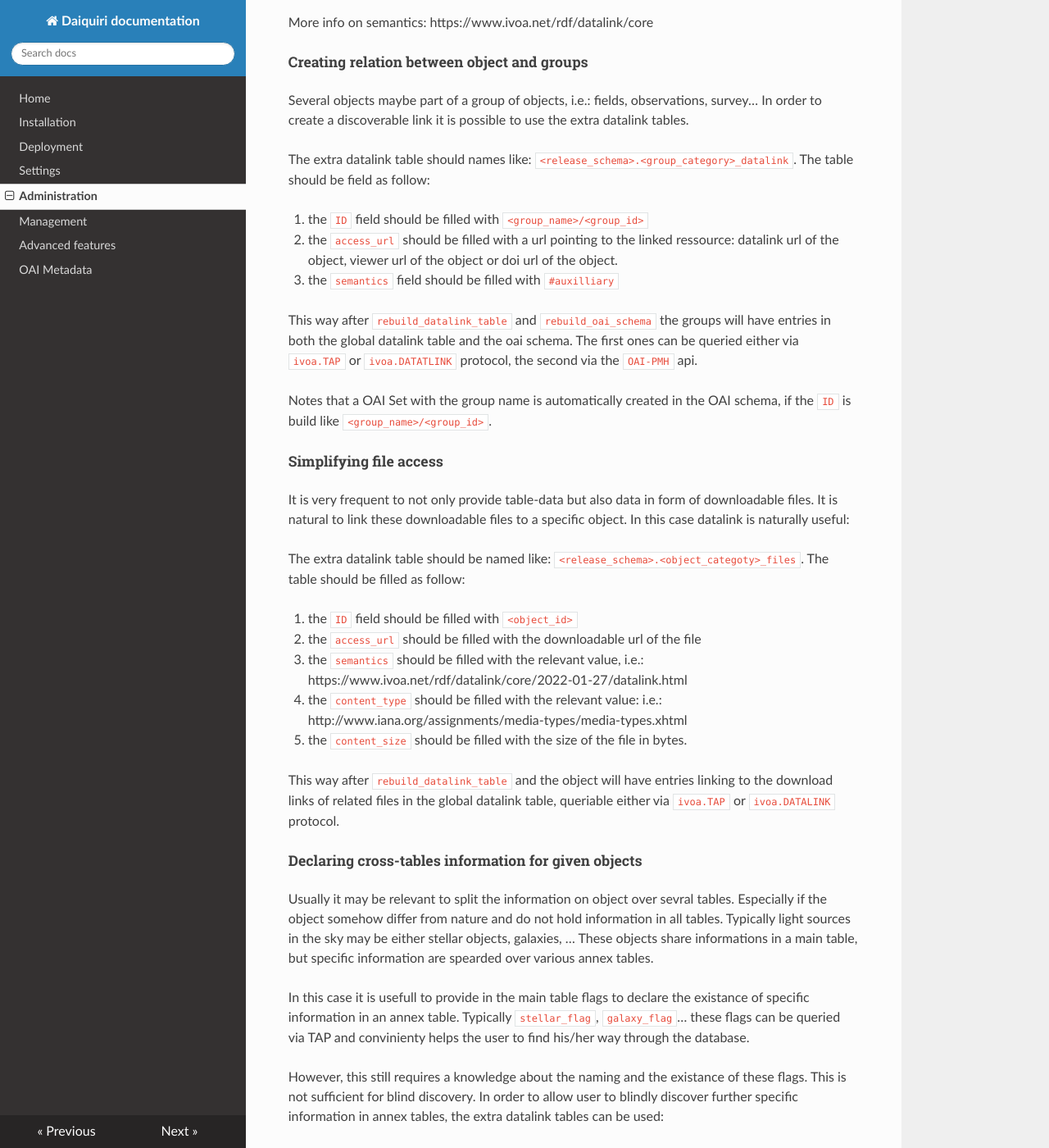
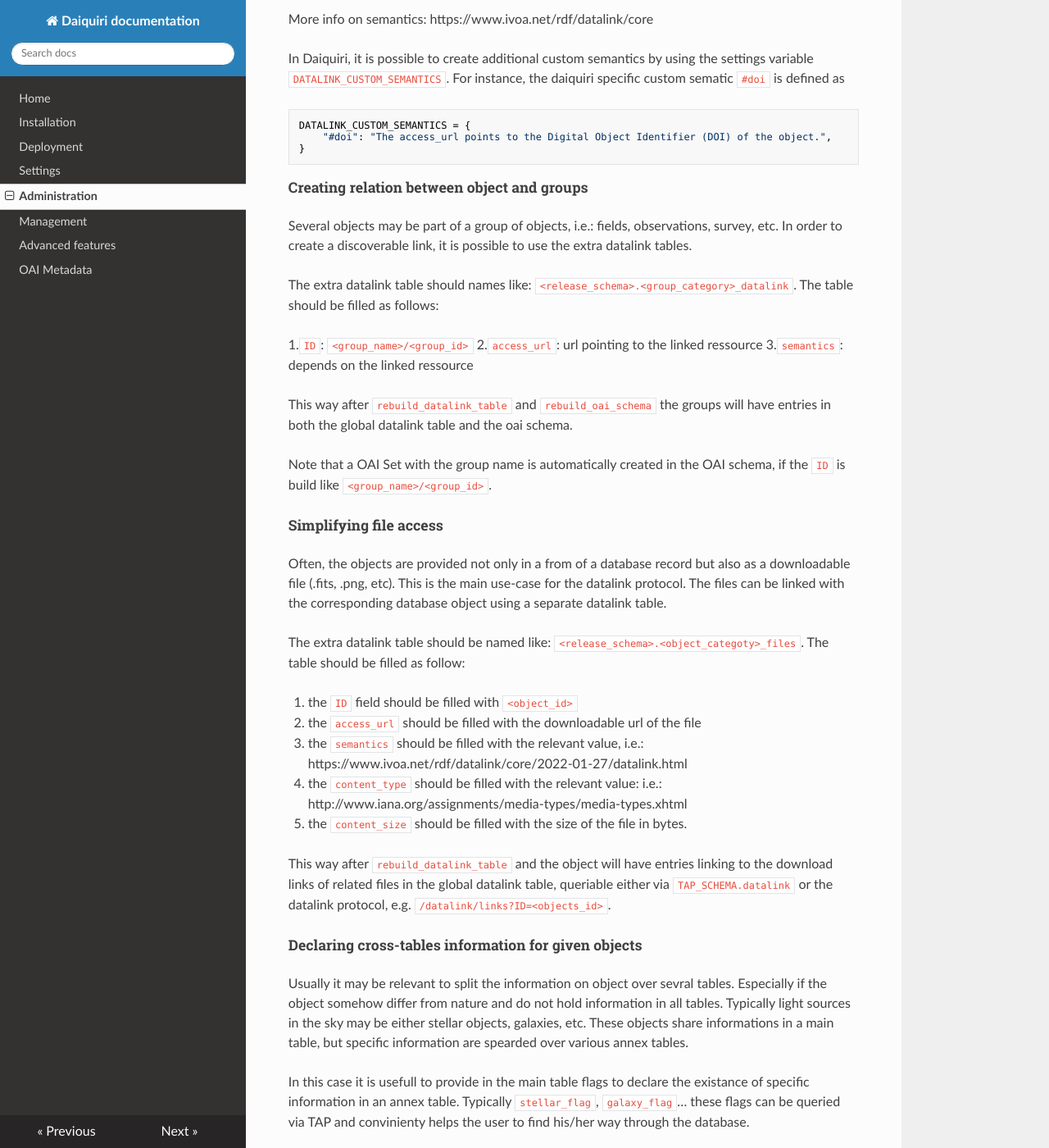
Before and after one commit to django-daiquiri/docs, an MkDocs documentation site: the page built from docs/administration.md, in a window 1280 px wide and 1400 px high, scrolled down 4884 px. Shown: the whole window at 82% size. Built offline with MkDocs 1.6.1, drawn with Linux system fonts in a browser that asks for light colours; nearby versions of some CDN libraries; some of the changed text lies outside the part shown.

Commit message:
Improve readability and clearify datalink

````diff
--- a/docs/administration.md
+++ b/docs/administration.md
@@ -4,27 +4,45 @@
 Admin interface
 ---------------
 
-Daiquiri uses the [Django Admin interfaca](https://docs.djangoproject.com/en/2.2/ref/contrib/admin/) as an interface for admins to intereact with a particular Daiquiri site. Please refer to the Django documentation for a detailed guide. Here we summarize the most important options:
+Daiquiri uses the [Django Admin interfaca](https://docs.djangoproject.com/en/4.2/ref/contrib/admin/)
+as an interface for admins to intereact with a particular Daiquiri site. Please
+refer to the Django documentation for a detailed guide. Here we summarize the
+most important options:
 
 #### Site configuration
 
-Daiquiri uses Django's [sites framework](https://docs.djangoproject.com/en/stable/ref/contrib/sites). It is therefore necesary to configure the **Domain name** and the **Display name** of your RDMO installation. This can be done in the admin interface under *SITE*.
+Daiquiri uses Django's [sites framework](https://docs.djangoproject.com/en/4.2/ref/contrib/sites).
+It is therefore necesary to configure the **Domain name** and the
+**Display name** of your Daiquiri installation. This can be done in the admin
+interface under *SITE*.
 
 #### Users and Groups
 
-The users and groups of your Daiquiri site can be managed under **AUTHENTICATION AND AUTHORIZATION**. You can create and update users and set their password directly, but most of the time this will be done by the users themselves using the account menu.
+The users and groups of your Daiquiri site can be managed under
+**AUTHENTICATION AND AUTHORIZATION**. You can create and update users and set
+their password directly, but most of the time this will be done by the users
+themselves using the account menu.
 
-The user created in the installation process can access all features of Daiquiri. In order to allow other users to access the management or the admin interface, they need to have the required permissions assigned to them. This can be done in two ways: through groups or using the superuser flag.
+The user created in the installation process can access all features of
+Daiquiri. In order to allow other users to access the management or the admin
+interface, they need to have the required permissions assigned to them. This
+can be done in two ways: through groups or using the superuser flag.
 
 #### Social accounts
 
-Using the [django-allauth](https://www.intenct.nl/projects/django-allauth/), social authentication using the OAuth2 protocol can be used with Daiquiri. For this `'allauth.socialaccount'` and, e.g. for GitHub, `'allauth.socialaccount.providers.github'` need to be added to `INSTALLED_APPS` in `base.py`. In addition, your app needs to be registered with the provider. The callback url needed for the registration is
+Using the [django-allauth](https://www.intenct.nl/projects/django-allauth/),
+social authentication using the OAuth2 protocol can be used with Daiquiri.
+For this `'allauth.socialaccount'` and, e.g. for GitHub,
+`'allauth.socialaccount.providers.github'` need to be added to `INSTALLED_APPS`
+in `base.py`. In addition, your app needs to be registered with the provider.
+The callback url needed for the registration is
 
 ```
 <site url>/account/<provider>/login/callback/
 ```
 
-Once the credentials are obtained, you need to enter them in the admin interface under SOCIAL ACCOUNTS. Click on Add social application and:
+Once the credentials are obtained, you need to enter them in the admin
+interface under SOCIAL ACCOUNTS. Click on Add social application and:
 
 1. Select the corresponding provider
 2. Enter a Name of your choice
@@ -40,7 +58,9 @@
 
 #### Setup groups
 
-The permission system of Daiquiri utilizes a set of groups to manage access to the management interfaces and the WordPress integration. These groups can be created using:
+The permission system of Daiquiri utilizes a set of groups to manage access to
+the management interfaces and the WordPress integration. These groups can be
+created using:
 
 ```bash
 python manage.py setup_groups
@@ -61,7 +79,8 @@
 
 #### Setup TAP_SCHEMA
 
-In order to setup the metadata for the TAP_SCHEMA run the following command (in your virtual environment):
+In order to setup the metadata for the TAP_SCHEMA run the following command
+(in your virtual environment):
 
 ```bash
 python manage.py setup_tap_metadata
@@ -71,7 +90,8 @@
 
 #### Rebuild TAP_SCHEMA
 
-The metadata is automatically synced between the metadata and the the TAP_SCHEMA. In order to rebuild the TAP_SCHEMA from scratch, you can use:
+The metadata is automatically synced between the metadata and the the
+TAP_SCHEMA. In order to rebuild the TAP_SCHEMA from scratch, you can use:
 
 ```bash
 python manage.py rebuild_tap_schema
@@ -79,11 +99,16 @@
 
 #### Rebuild DATALINK_TABLE
 
-The global datalink table is partly used for metadata management. DOI and related identifier entries for public schemas and tables with a doi field are automatically generated.
-Additionally all declared extra datalink tables (see `DATALINK_TABLES` setting variable) will be gathered and ingested into the global datalink table.
-The global datalink table is in `TAP_SCHEMA`, is publically available and can be queried via TAP. The extra datalink table should stay `PRIVATE`.
+The global datalink table is partly used for metadata management. DOI and
+related identifier entries for public schemas and tables with a doi field are
+automatically generated. Additionally, all declared extra datalink tables
+(see `DATALINK_TABLES` setting variable) will be gathered and ingested into
+the global datalink table. The global datalink table is in the `TAP_SCHEMA`.
+It is publically available and can be queried via TAP. The extra datalink
+table should stay `PRIVATE`.
 
-To resync the global datalink table with the metadata, and new extra datalink tables, you can use:
+To resync the global datalink table with the metadata, and new extra datalink
+tables, you can use:
 
 ```bash
 python manage.py rebuild_datalink_table
@@ -91,13 +116,17 @@
 
 #### Rebuild OAI Schema
 
-Similar to the TAP_SCHEMA, the records for the OAI-PMH interface are located in a seperate schema, whithin the scientific database. In order to create the `oai_schema` from scratch, use:
+Similar to the TAP_SCHEMA, the records for the OAI-PMH interface are located
+in a seperate schema, whithin the scientific database. In order to create the
+`oai_schema` from scratch, use:
 
 ```bash
 python manage.py rebuild_oai_schema
 ```
 
-Be aware that the OAI schema requires an up-to-date datalink table. So the datalink app should be activated, the global datalink table should exists: `setup_tap_schema`, and up-to-date: `rebuild_datalink_table`.
+Be aware that the OAI schema requires an up-to-date datalink table. So the
+datalink app should be activated, the global datalink table should exists:
+`setup_tap_schema`, and up-to-date: `rebuild_datalink_table`.
 
 #### Dump Fixtures
 
@@ -145,13 +174,15 @@
 
 #### Setup the scientific database
 
-For helping the administrator in properly creating the scientific database, you can use:
+For helping the administrator in properly creating the scientific database,
+you can use:
 
 ```bash
 python manage.py sqlcreate
 ```
 
-Note: on the contrary to its name sqlcreate do not create anything, it just prints the SQL statement to properly create the science tables.
+Note: on the contrary to its name sqlcreate do not create anything, it just
+prints the SQL statement to properly create the science tables.
 
 For the extra datalink tables, you can use:
 
@@ -170,19 +201,23 @@
 
 ##### Improving the metadata
 
-Tables and schemas with a filled doi field will automatically get 3 datalink entries relating the schema/table name to its documentation, related identifier and doi url.
-However not only tables and schema may have DOI, also objects or groups of objects may also diserve DOIs. In this case it is possible to use the extra datalink tables to
-create this relation: objects/doi.
+For the tables and schemas with a DOI, the command `rebuild_datalink_table`
+creates three datalink entries for each table/schema relating their names to
+their documentation, related identifier and the DOI url. However, not only
+tables and schema may have DOI, also objects or groups of objects may also
+have DOIs. In this case, it is possible to use the extra datalink tables to
+create the relation between objects and their DOIs.
 
 The extra datalink tables should be named like: `<release_schema>.<object_category>_doi`.
-The table should filled as follow:
+The table should be filled as follow:
 
-1. the `ID` should be filled with a unique string identifying the object in the database: `<object_id>`
-2. the `access_url` should be filled with the `<doi_url>`
-3. the `semantics` field should be filled with `#doi`
+1. the `ID` should contain the unique string identifying the object in the database: `<object_id>`
+2. the `access_url` is for the `<doi_url>`
+3. the `semantics` is always `#doi` in this datalink table.
 
-This way after `rebuild_datalink_table` and `rebuild_oai_schema` the object will have entries in both the global datalink table and the oai schema.
-The first ones can be queried either via `ivoa.TAP` or `ivoa.DATATLINK` protocol, the second via the `OAI-PMH` api.
+After executing the commands `rebuild_datalink_table` and `rebuild_oai_schema`,
+the objects will have entries in both, the global datalink table and the oai schema.
+The first ones can be queried via `TAP_SCHEMA.datalink` and the second via the `OAI-PMH` api.
 
 The following table lists additional datalink entries that can be used for every objects to enrich the metadata for `OAI-PMH`
 
@@ -207,26 +242,39 @@
 
 More info on semantics: https://www.ivoa.net/rdf/datalink/core
 
+In Daiquiri, it is possible to create additional custom semantics by using
+the settings variable `DATALINK_CUSTOM_SEMANTICS`. For instance, the daiquiri
+specific custom sematic `#doi` is defined as
+```python
+DATALINK_CUSTOM_SEMANTICS = {
+    "#doi": "The access_url points to the Digital Object Identifier (DOI) of the object.",
+}
+```
+
 ##### Creating relation between object and groups
 
-Several objects maybe part of a group of objects, i.e.: fields, observations, survey... In order to create a discoverable link it is possible to use the extra datalink tables.
+Several objects may be part of a group of objects, i.e.: fields, observations,
+survey, etc. In order to create a discoverable link, it is possible to use the extra datalink tables.
 
 The extra datalink table should names like: `<release_schema>.<group_category>_datalink`.
-The table should be field as follow:
+The table should be filled as follows:
 
-1. the `ID` field should be filled with `<group_name>/<group_id>`
-2. the `access_url` should be filled with a url pointing to the linked ressource: datalink url of the object, viewer url of the object or doi url of the object.
-3. the `semantics` field should be filled with `#auxilliary`
+1.`ID`:  `<group_name>/<group_id>`
+2.`access_url`: url pointing to the linked ressource
+3.`semantics`: depends on the linked ressource
 
-This way after `rebuild_datalink_table` and `rebuild_oai_schema` the groups will have entries in both the global datalink table and the oai schema.
-The first ones can be queried either via `ivoa.TAP` or `ivoa.DATATLINK` protocol, the second via the `OAI-PMH` api.
+This way after `rebuild_datalink_table` and `rebuild_oai_schema` the groups
+will have entries in both the global datalink table and the oai schema.
 
-Notes that a OAI Set with the group name is automatically created in the OAI schema, if the `ID` is build like `<group_name>/<group_id>`.
+Note that a OAI Set with the group name is automatically created in the
+OAI schema, if the `ID` is build like `<group_name>/<group_id>`.
 
 ##### Simplifying file access
 
-It is very frequent to not only provide table-data but also data in form of downloadable files. It is natural to link these downloadable files to a specific object.
-In this case datalink is naturally useful:
+Often, the objects are provided not only in a from of a database record but
+also as a downloadable file (.fits, .png, etc). This is the main use-case for
+the datalink protocol. The files can be linked with the corresponding database
+object using a separate datalink table.
 
 The extra datalink table should be named like: `<release_schema>.<object_categoty>_files`.
 The table should be filled as follow:
@@ -237,16 +285,26 @@
 4. the `content_type` should be filled with the relevant value: i.e.: http://www.iana.org/assignments/media-types/media-types.xhtml
 5. the `content_size` should be filled with the size of the file in bytes.
 
-This way after `rebuild_datalink_table` and the object will have entries linking to the download links of related files in the global datalink table, queriable either via `ivoa.TAP` or `ivoa.DATALINK` protocol.
+This way after `rebuild_datalink_table` and the object will have entries
+linking to the download links of related files in the global datalink table,
+queriable either via `TAP_SCHEMA.datalink` or the datalink protocol, e.g. `/datalink/links?ID=<objects_id>`.
 
 ##### Declaring cross-tables information for given objects
 
-Usually it may be relevant to split the information on object over sevral tables. Especially if the object somehow differ from nature and do not hold information in all tables.
-Typically light sources in the sky may be either stellar objects, galaxies, ... These objects share informations in a main table, but specific information are spearded over various annex tables.
+Usually it may be relevant to split the information on object over sevral tables.
+Especially if the object somehow differ from nature and do not hold information
+in all tables. Typically light sources in the sky may be either stellar
+objects, galaxies, etc. These objects share informations in a main table,
+but specific information are spearded over various annex tables.
 
-In this case it is usefull to provide in the main table flags to declare the existance of specific information in an annex table. Typically `stellar_flag`, `galaxy_flag`... these flags can be queried via TAP and convinienty helps the user to find his/her way through the database.
+In this case it is usefull to provide in the main table flags to declare
+the existance of specific information in an annex table.
+Typically `stellar_flag`, `galaxy_flag`... these flags can be queried via TAP
+and convinienty helps the user to find his/her way through the database.
 
-However, this still requires a knowledge about the naming and the existance of these flags. This is not sufficient for blind discovery. In order to allow user to blindly discover further specific information in annex tables, the extra datalink tables can be used:
+However, this still requires a knowledge about the naming and the existance
+of these flags. This is not sufficient for blind discovery. In order to allow
+user to blindly discover further specific information in annex tables, the extra datalink tables can be used:
 
 The extra datalink table should named like: `<release_schema>.<object_category>_annex`
 The table should be filled as follow:
````
Also changed, not shown: other parts of docs/administration.md (+26 -13 lines), docs/installation.md (+75 -27 lines).
